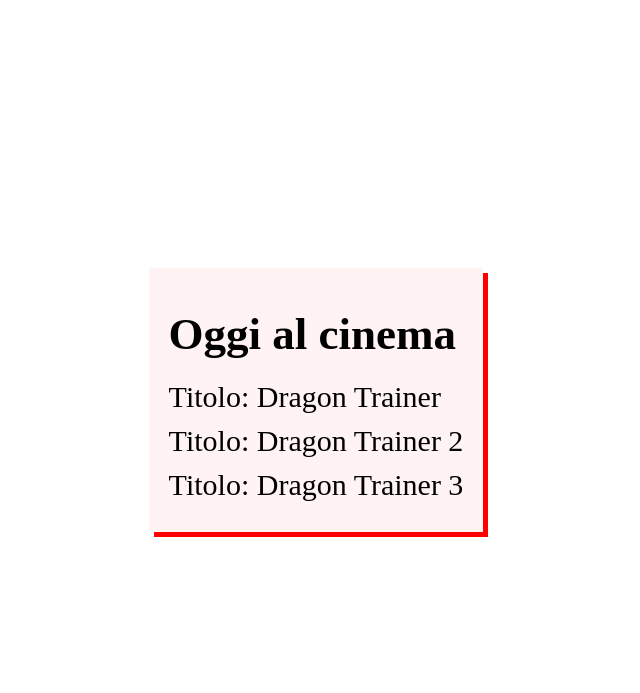
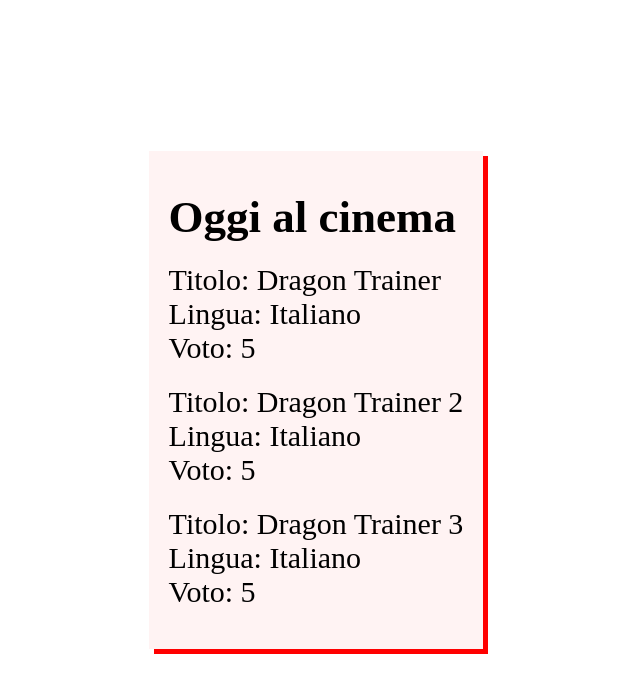
Before and after one commit to CalinCretu/php-oop-1, a PHP site: page / in a window 1280 px wide. Shown: the top 693 px of the page, without its empty margins (324-964 px from the left). Run offline with PHP 8.4, Linux system fonts and the light colour scheme.

Commit message:
ADD - language_rating_CSS_

```diff
--- a/css/app.css
+++ b/css/app.css
@@ -28,6 +28,6 @@ h2 {
   margin: 20px 0;
 }
 
-li {
-  margin: 10px 0;
+.rating {
+  margin-bottom: 20px;
 }
--- a/index.php
+++ b/index.php
@@ -18,20 +18,19 @@ class Production      // Definisco la classe e le sue variabili
     return $this->title;
   }
 
-  public function setTitle($title)
-  {
-    $this->title = $title;
-  }
-
   public function getLanguage()
   {
     return $this->language;
   }
 
-
   public function getRating()
   {
     return $this->rating;
+  }
+
+  public function setTitle($title)
+  {
+    $this->title = $title;
   }
 }
 
@@ -66,7 +65,9 @@ $movies = [
     <h2>Oggi al cinema</h2>
     <ul>
       <?php foreach ($movies as $movie) { ?>
-        <li><?php echo 'Titolo:' . ' ' . $movie->title; ?>
+        <li class="title"><?php echo 'Titolo:' . ' ' . $movie->title; ?>
+        <li class="language"><?php echo 'Lingua:' . ' ' . $movie->language; ?>
+        <li class="rating"><?php echo 'Voto:' . ' ' . $movie->rating; ?>
         <?php } ?>
     </ul>
   </div>
```
